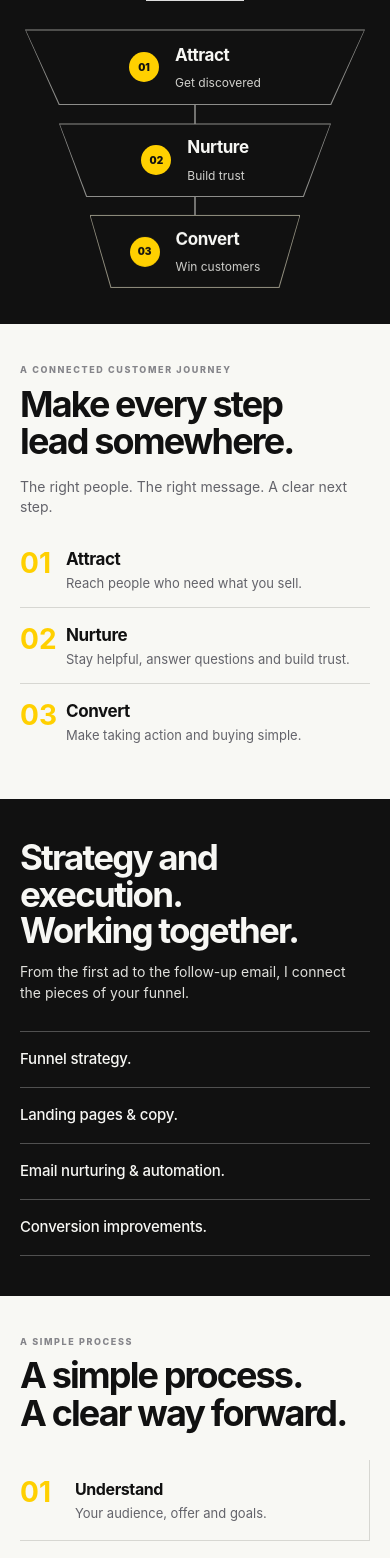
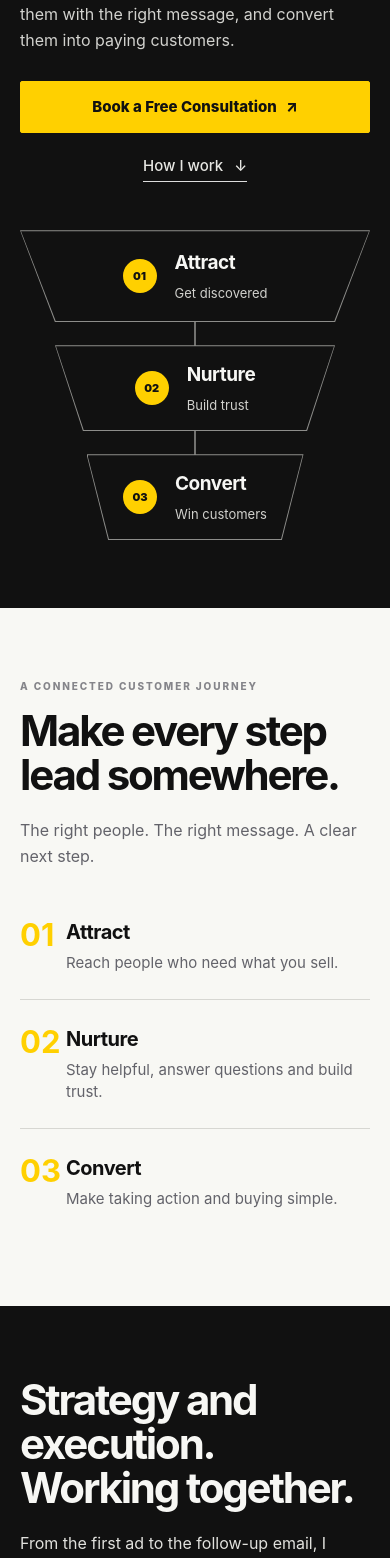
Before and after one commit to saugat420/digital-saugat-portfolio-website, a Next.js app: page / in a window 390 px wide. Shown: the part 410-1968 px from the top of the page. Built offline with nearby package versions, Linux system fonts and the light colour scheme.

Commit message:
Update Site source

```diff
--- a/app/globals.css
+++ b/app/globals.css
@@ -12,7 +12,7 @@
 }
 
 * { box-sizing: border-box; }
-html { scroll-behavior: smooth; scroll-padding-top: 64px; }
+html { scroll-behavior: smooth; scroll-padding-top: 74px; }
 body {
   margin: 0;
   overflow-x: hidden;
@@ -26,8 +26,8 @@ button, input, textarea { font: inherit; }
 button { color: inherit; }
 ::selection { background: var(--yellow); color: var(--ink); }
 
-.container { width: min(1318px, calc(100% - 80px)); margin-inline: auto; }
-.section { padding: 70px 0; scroll-margin-top: 64px; }
+.container { width: min(1200px, calc(100% - 80px)); margin-inline: auto; }
+.section { padding: clamp(96px, 9vw, 132px) 0; scroll-margin-top: 74px; }
 .dark { background: var(--ink); color: #f7f7f4; }
 .light { background: var(--paper); color: var(--ink); }
 
@@ -35,13 +35,13 @@ button { color: inherit; }
   position: sticky;
   z-index: 100;
   top: 0;
-  height: 64px;
+  height: 74px;
   background: rgba(17, 17, 17, .96);
   border-bottom: 1px solid #4c4c4c;
   backdrop-filter: blur(12px);
 }
 .header-inner {
-  width: min(1318px, calc(100% - 80px));
+  width: min(1200px, calc(100% - 80px));
   height: 100%;
   margin: auto;
   display: flex;
@@ -51,13 +51,13 @@ button { color: inherit; }
 .logo-link { display: inline-flex; align-items: center; }
 .brand-image { display: block; width: 176px; height: auto; margin-block: -20px; object-fit: contain; }
 .brand-image-compact { width: 182px; margin-block: -24px; }
-.desktop-nav { display: flex; align-items: center; gap: 40px; font-size: 14px; font-weight: 600; }
+.desktop-nav { display: flex; align-items: center; gap: 42px; font-size: 15px; font-weight: 600; }
 .desktop-nav > a:not(.button) { color: #f2f2ee; transition: color .2s ease; }
 .desktop-nav > a:not(.button):hover { color: var(--yellow); }
 
 .button {
   display: inline-flex;
-  min-height: 48px;
+  min-height: 52px;
   align-items: center;
   justify-content: center;
   gap: 9px;
@@ -65,15 +65,15 @@ button { color: inherit; }
   border-radius: 2px;
   background: var(--yellow);
   color: var(--ink);
-  padding: 0 25px;
-  font-size: 14px;
+  padding: 0 28px;
+  font-size: 15px;
   font-weight: 800;
   line-height: 1;
   cursor: pointer;
   transition: transform .2s ease, background-color .2s ease;
 }
 .button:hover { transform: translateY(-2px); background: #ffdc36; }
-.button-small { min-height: 40px; padding-inline: 19px; font-size: 13px; }
+.button-small { min-height: 44px; padding-inline: 21px; font-size: 14px; }
 .button-arrow { display: inline-block; transition: transform .2s ease; }
 .button:hover .button-arrow, .mobile-menu a:hover .button-arrow { transform: translate(3px, -3px); }
 .button:focus-visible, a:focus-visible, input:focus-visible, textarea:focus-visible, button:focus-visible {
@@ -95,17 +95,17 @@ button { color: inherit; }
 .menu-button span { width: 20px; height: 1px; background: #fff; transition: transform .2s ease; }
 .mobile-menu { display: none; }
 
-.hero { min-height: 590px; display: flex; align-items: center; padding: 62px 0 54px; overflow: hidden; }
+.hero { min-height: calc(100svh - 74px); display: flex; align-items: center; padding: clamp(88px, 9vw, 132px) 0; overflow: hidden; }
 .hero-grid {
   display: grid;
-  grid-template-columns: minmax(0, 1.32fr) minmax(360px, .68fr);
+  grid-template-columns: minmax(0, 1.28fr) minmax(380px, .72fr);
   align-items: center;
-  gap: clamp(44px, 5vw, 78px);
+  gap: clamp(68px, 7vw, 100px);
 }
 .eyebrow {
-  margin: 0 0 17px;
+  margin: 0 0 22px;
   color: #85858a;
-  font-size: 11px;
+  font-size: 12px;
   font-weight: 850;
   letter-spacing: .2em;
   line-height: 1.25;
@@ -114,21 +114,21 @@ button { color: inherit; }
 .dark .eyebrow { color: var(--yellow); }
 h1, h2, h3, p { margin-top: 0; }
 h1 {
-  margin-bottom: 20px;
-  font-size: clamp(50px, 4.45vw, 68px);
+  margin-bottom: 28px;
+  font-size: clamp(54px, 5.45vw, 78px);
   font-weight: 720;
   letter-spacing: -.052em;
-  line-height: 1.02;
+  line-height: 1.01;
 }
 h1 span { color: var(--yellow); }
 .hero-intro {
   max-width: 690px;
-  margin-bottom: 28px;
+  margin-bottom: 38px;
   color: #d2d2ce;
-  font-size: 18px;
-  line-height: 1.48;
+  font-size: clamp(18px, 1.45vw, 20px);
+  line-height: 1.65;
 }
-.hero-actions { display: flex; align-items: center; gap: 42px; }
+.hero-actions { display: flex; align-items: center; gap: 46px; }
 .hero-actions .button { min-width: 292px; }
 .text-link {
   display: inline-flex;
@@ -137,7 +137,7 @@ h1 span { color: var(--yellow); }
   border-bottom: 1px solid #ddd;
   padding-bottom: 4px;
   color: #e7e7e3;
-  font-size: 15px;
+  font-size: 16px;
   font-weight: 500;
 }
 .text-link:hover { color: var(--yellow); border-color: var(--yellow); }
@@ -149,7 +149,7 @@ h1 span { color: var(--yellow); }
   display: flex;
   align-items: center;
   flex-direction: column;
-  gap: 26px;
+  gap: 30px;
   padding: 4px 0;
 }
 .funnel-guide { display: none; }
@@ -167,7 +167,7 @@ h1 span { color: var(--yellow); }
 .funnel-stage {
   position: relative;
   z-index: 1;
-  min-height: 112px;
+  min-height: 124px;
   border: 0;
   display: flex;
   align-items: center;
@@ -187,33 +187,33 @@ h1 span { color: var(--yellow); }
 }
 .funnel-stage > * { position: relative; z-index: 2; }
 .funnel-stage-1 { width: 100%; animation: funnelPulse 7.2s ease-in-out infinite; }
-.funnel-stage-2 { width: 71%; min-height: 95px; animation: funnelPulse 7.2s 2.4s ease-in-out infinite; }
-.funnel-stage-3 { width: 49%; min-height: 84px; animation: funnelPulse 7.2s 4.8s ease-in-out infinite; }
+.funnel-stage-2 { width: 71%; min-height: 104px; animation: funnelPulse 7.2s 2.4s ease-in-out infinite; }
+.funnel-stage-3 { width: 49%; min-height: 92px; animation: funnelPulse 7.2s 4.8s ease-in-out infinite; }
 .funnel-number {
   display: grid;
-  flex: 0 0 34px;
-  width: 34px;
-  height: 34px;
+  flex: 0 0 38px;
+  width: 38px;
+  height: 38px;
   place-items: center;
   border-radius: 50%;
   background: var(--yellow);
   color: var(--ink);
-  font-size: 11px;
+  font-size: 12px;
   font-weight: 900;
 }
 .funnel-stage div { display: flex; min-width: 0; flex-direction: column; gap: 6px; }
-.funnel-stage strong { font-size: 20px; letter-spacing: -.025em; }
-.funnel-stage div span { color: #d1d1cd; font-size: 13px; white-space: nowrap; }
+.funnel-stage strong { font-size: 22px; letter-spacing: -.025em; }
+.funnel-stage div span { color: #d1d1cd; font-size: 14px; white-space: nowrap; }
 @keyframes funnelPulse {
   0%, 19%, 100% { background: #8d8d8a; transform: translateY(0); }
   7%, 12% { background: var(--yellow); transform: translateY(-2px); }
 }
 
-.section-heading { margin-bottom: 44px; }
+.section-heading { margin-bottom: 68px; }
 .split-heading { display: block; }
 h2 {
-  margin-bottom: 16px;
-  font-size: clamp(40px, 3.7vw, 54px);
+  margin-bottom: 22px;
+  font-size: clamp(46px, 4.7vw, 68px);
   font-weight: 720;
   letter-spacing: -.052em;
   line-height: 1.04;
@@ -222,17 +222,17 @@ h2 {
   max-width: 570px;
   margin-bottom: 0;
   color: var(--muted-light);
-  font-size: 17px;
-  line-height: 1.5;
+  font-size: 18px;
+  line-height: 1.65;
 }
 .journey-grid { display: grid; grid-template-columns: repeat(3, 1fr); }
 .journey-item {
   position: relative;
-  min-height: 172px;
-  padding: 30px 42px 18px 0;
+  min-height: 220px;
+  padding: 38px 46px 28px 0;
   border-right: 1px solid var(--line-light);
 }
-.journey-item + .journey-item { padding-left: 54px; }
+.journey-item + .journey-item { padding-left: 58px; }
 .journey-item:last-child { border-right: 0; }
 .journey-item::before {
   content: "";
@@ -243,81 +243,81 @@ h2 {
   height: 3px;
   background: var(--yellow);
 }
-.step-number { display: block; color: var(--yellow); font-size: 29px; font-weight: 720; line-height: 1; }
+.step-number { display: block; color: var(--yellow); font-size: 34px; font-weight: 720; line-height: 1; }
 .journey-item h3 {
   display: inline-block;
-  margin: -31px 0 10px 70px;
-  font-size: 22px;
+  margin: -35px 0 14px 76px;
+  font-size: 25px;
   font-weight: 720;
   letter-spacing: -.025em;
 }
-.journey-item p { max-width: 275px; margin: 0; color: var(--muted-light); font-size: 16px; line-height: 1.45; }
+.journey-item p { max-width: 290px; margin: 0; color: var(--muted-light); font-size: 17px; line-height: 1.65; }
 
 .expertise-grid {
   display: grid;
   grid-template-columns: .58fr .42fr;
-  gap: clamp(70px, 9vw, 145px);
+  gap: clamp(80px, 10vw, 150px);
   align-items: center;
 }
-.expertise-grid h2 { margin-bottom: 14px; font-size: clamp(39px, 3.25vw, 49px); }
+.expertise-grid h2 { margin-bottom: 22px; font-size: clamp(48px, 4.2vw, 62px); }
 .dark .section-copy { max-width: 520px; color: #e1e1dd; }
 .service-list { border-top: 1px solid var(--line-dark); }
 .service-row {
   display: grid;
   grid-template-columns: 1fr;
   align-items: center;
-  min-height: 62px;
+  min-height: 84px;
   border-bottom: 1px solid var(--line-dark);
 }
 .service-row > span { display: none; }
-.service-row h3 { margin: 0; font-size: 16px; font-weight: 450; letter-spacing: -.015em; }
+.service-row h3 { margin: 0; font-size: 21px; font-weight: 500; letter-spacing: -.02em; }
 
 .process-section > .container {
   display: grid;
   grid-template-columns: .48fr .52fr;
-  gap: clamp(70px, 9vw, 140px);
+  gap: clamp(80px, 10vw, 150px);
   align-items: start;
 }
-.process-heading h2 { margin-bottom: 0; font-size: clamp(40px, 3.5vw, 52px); }
+.process-heading h2 { margin-bottom: 0; font-size: clamp(48px, 4.3vw, 62px); }
 .process-grid { display: grid; grid-template-columns: repeat(2, 1fr); }
 .process-item {
-  min-height: 128px;
+  min-height: 170px;
   display: grid;
-  grid-template-columns: 46px 1fr;
-  gap: 17px;
-  padding: 14px 28px 22px 0;
+  grid-template-columns: 54px 1fr;
+  gap: 20px;
+  padding: 22px 32px 32px 0;
   border-bottom: 1px solid var(--line-light);
 }
 .process-item:nth-child(odd) { border-right: 1px solid var(--line-light); }
-.process-item:nth-child(even) { padding-left: 36px; }
-.process-item:nth-child(n+3) { padding-top: 30px; border-bottom: 0; }
+.process-item:nth-child(even) { padding-left: 42px; }
+.process-item:nth-child(n+3) { padding-top: 38px; border-bottom: 0; }
 .process-item .step-number { margin-top: 1px; }
-.process-item h3 { margin: 0 0 4px; font-size: 17px; font-weight: 750; letter-spacing: -.025em; }
-.process-item p { max-width: 215px; margin: 0; color: var(--muted-light); font-size: 14px; line-height: 1.35; }
+.process-item h3 { margin: 0 0 8px; font-size: 21px; font-weight: 750; letter-spacing: -.025em; }
+.process-item p { max-width: 235px; margin: 0; color: var(--muted-light); font-size: 16px; line-height: 1.55; }
 
-.about-section { background: var(--surface); padding: 50px 0; }
+.about-section { background: var(--surface); padding: 88px 0; }
 .about-grid {
   display: grid;
   grid-template-columns: 1.1fr .9fr;
-  gap: 60px;
+  gap: 76px;
   align-items: center;
 }
-.about-heading .eyebrow { margin-bottom: 12px; }
-.about-heading h2 { margin: 0; font-size: clamp(38px, 3.55vw, 52px); }
-.about-copy { border-left: 1px solid #72726f; padding: 6px 0 6px 58px; }
-.about-copy p { max-width: 540px; margin: 0; color: #f0f0ec; font-size: 17px; line-height: 1.48; }
+.about-heading .eyebrow { margin-bottom: 16px; }
+.about-heading h2 { margin: 0; font-size: clamp(46px, 4.2vw, 62px); }
+.about-copy { border-left: 1px solid #72726f; padding: 12px 0 12px 66px; }
+.about-copy p { max-width: 560px; margin: 0; color: #f0f0ec; font-size: clamp(19px, 1.6vw, 22px); line-height: 1.6; }
 
-.consultation-section { padding: 66px 0; }
+.consultation-section { padding: clamp(100px, 10vw, 140px) 0; }
 .consultation-grid {
   display: grid;
   grid-template-columns: .56fr .44fr;
-  gap: clamp(70px, 10vw, 155px);
+  gap: clamp(84px, 11vw, 160px);
   align-items: start;
 }
-.consultation-copy { position: static; padding-top: 10px; }
-.consultation-copy h2 { max-width: 510px; font-size: clamp(40px, 3.45vw, 52px); }
-.field { margin-bottom: 9px; }
-.field label { display: block; margin-bottom: 5px; color: #171717; font-size: 10px; font-weight: 800; }
+.consultation-copy { position: static; padding-top: 12px; }
+.consultation-copy h2 { max-width: 540px; font-size: clamp(48px, 4.25vw, 62px); }
+.field { margin-bottom: 22px; }
+.field label { display: block; margin-bottom: 8px; color: #171717; font-size: 13px; font-weight: 800; }
 .field label span { color: #666; font-weight: 600; }
 .field input, .field textarea {
   width: 100%;
@@ -325,19 +325,19 @@ h2 {
   border-radius: 2px;
   background: #fff;
   color: var(--ink);
-  padding: 9px 11px;
-  font-size: 13px;
+  padding: 13px 15px;
+  font-size: 16px;
   outline: none;
   transition: border-color .2s ease, box-shadow .2s ease;
 }
-.field input { height: 38px; }
-.field textarea { min-height: 66px; resize: vertical; }
+.field input { height: 50px; }
+.field textarea { min-height: 110px; resize: vertical; }
 .field input::placeholder, .field textarea::placeholder { color: #a5a5a0; }
 .field input:focus, .field textarea:focus { border-color: #696965; box-shadow: 0 0 0 2px rgba(255,208,0,.35); }
-.form-button { width: 100%; min-height: 42px; margin-top: 1px; font-size: 12px; }
+.form-button { width: 100%; min-height: 52px; margin-top: 2px; font-size: 14px; }
 .form-button:disabled { opacity: .65; cursor: wait; transform: none; }
-.privacy-note { margin: 8px 0 0; color: #74746f; font-size: 10px; line-height: 1.4; }
-.form-status { min-height: 20px; margin-top: 7px; font-size: 11px; line-height: 1.4; }
+.privacy-note { margin: 12px 0 0; color: #74746f; font-size: 12px; line-height: 1.5; }
+.form-status { min-height: 22px; margin-top: 10px; font-size: 13px; line-height: 1.45; }
 .form-status.error { color: #a4261d; }
 .form-status.success { color: #236738; }
 .retry-button {
@@ -353,10 +353,10 @@ h2 {
 }
 .honeypot { position: absolute; left: -10000px; width: 1px; height: 1px; overflow: hidden; }
 
-.site-footer { padding: 28px 0; border-top: 1px solid #2f2f2f; }
+.site-footer { padding: 52px 0; border-top: 1px solid #2f2f2f; }
 .footer-inner { display: flex; align-items: center; justify-content: space-between; gap: 30px; }
-.footer-inner > div p { margin: 5px 0 0; color: #b7b7b2; font-size: 11px; }
-.footer-inner > p { margin: 0; color: #d1d1cd; font-size: 11px; }
+.footer-inner > div p { margin: 8px 0 0; color: #b7b7b2; font-size: 13px; }
+.footer-inner > p { margin: 0; color: #d1d1cd; font-size: 13px; }
 
 [data-reveal] { opacity: 1; transform: none; }
 @media (prefers-reduced-motion: no-preference) {
@@ -371,27 +371,27 @@ h2 {
 }
 
 @media (max-width: 980px) {
-  .container, .header-inner { width: min(100% - 48px, 1318px); }
+  .container, .header-inner { width: min(100% - 48px, 1200px); }
   .hero-grid { grid-template-columns: minmax(0, 1.1fr) minmax(320px, .9fr); gap: 28px; }
-  h1 { font-size: clamp(43px, 5.3vw, 56px); }
-  .hero-intro { font-size: 16px; }
+  h1 { font-size: clamp(48px, 6vw, 64px); }
+  .hero-intro { font-size: 17px; }
   .process-section > .container { gap: 54px; }
 }
 
 @media (max-width: 760px) {
-  html { scroll-padding-top: 58px; }
+  html { scroll-padding-top: 66px; }
   .container, .header-inner { width: min(100% - 40px, 445px); }
-  .section { padding: 40px 0; scroll-margin-top: 58px; }
-  .site-header { height: 58px; border-bottom-color: #2d2d2d; }
-  .brand-image { width: 164px; margin-block: -17px; }
-  .brand-image-compact { width: 156px; margin-block: -18px; }
+  .section { padding: 72px 0; scroll-margin-top: 66px; }
+  .site-header { height: 66px; border-bottom-color: #2d2d2d; }
+  .brand-image { width: 172px; margin-block: -17px; }
+  .brand-image-compact { width: 168px; margin-block: -18px; }
   .desktop-nav { display: none; }
   .menu-button { display: flex; }
   .menu-button[aria-expanded="true"] span:first-child { transform: translateY(3.5px) rotate(45deg); }
   .menu-button[aria-expanded="true"] span:last-child { transform: translateY(-3.5px) rotate(-45deg); }
   .mobile-menu {
     position: fixed;
-    inset: 58px 0 auto;
+    inset: 66px 0 auto;
     display: flex;
     max-height: 0;
     overflow: hidden;
@@ -403,7 +403,7 @@ h2 {
     transition: max-height .25s ease, opacity .18s ease, visibility .18s ease;
   }
   .mobile-menu.is-open {
-    max-height: calc(100svh - 58px);
+    max-height: calc(100svh - 66px);
     visibility: visible;
     padding-block: 10px 20px;
     border-bottom: 1px solid #303030;
@@ -420,84 +420,84 @@ h2 {
   }
   .menu-is-open { overflow: hidden; }
 
-  .hero { min-height: auto; padding: 28px 0 36px; }
-  .hero-grid { grid-template-columns: 1fr; gap: 28px; }
-  .eyebrow { margin-bottom: 10px; font-size: 9px; letter-spacing: .18em; }
-  h1 { margin-bottom: 11px; font-size: 36px; line-height: .99; }
-  .hero-intro { margin-bottom: 13px; font-size: 13.5px; line-height: 1.4; }
-  .hero-actions { align-items: stretch; flex-direction: column; gap: 13px; }
-  .hero-actions .button { width: 100%; min-width: 0; min-height: 42px; }
-  .text-link { align-self: center; font-size: 14px; }
-  .hero-visual { width: min(100%, 340px); margin-inline: auto; }
-  .funnel-wrap { width: 100%; margin: 0 auto; gap: 18px; padding: 0; }
-  .funnel-stage { min-height: 76px; gap: 16px; padding: 12px 22px; }
-  .funnel-guide-left { top: 76px; bottom: 60px; }
-  .funnel-stage-2 { width: 80%; min-height: 72px; }
-  .funnel-stage-3 { width: 62%; min-height: 66px; }
-  .funnel-number { flex-basis: 30px; width: 30px; height: 30px; font-size: 10px; }
-  .funnel-stage strong { font-size: 17px; }
-  .funnel-stage div span { font-size: 12px; }
+  .hero { min-height: auto; padding: 56px 0 68px; }
+  .hero-grid { grid-template-columns: 1fr; gap: 48px; }
+  .eyebrow { margin-bottom: 16px; font-size: 10px; letter-spacing: .19em; }
+  h1 { margin-bottom: 22px; font-size: clamp(42px, 11vw, 56px); line-height: 1; }
+  .hero-intro { margin-bottom: 28px; font-size: 16px; line-height: 1.58; }
+  .hero-actions { align-items: stretch; flex-direction: column; gap: 22px; }
+  .hero-actions .button { width: 100%; min-width: 0; min-height: 52px; }
+  .text-link { align-self: center; font-size: 15px; }
+  .hero-visual { width: min(100%, 365px); margin-inline: auto; }
+  .funnel-wrap { width: 100%; margin: 0 auto; gap: 23px; padding: 0; }
+  .funnel-stage { min-height: 92px; gap: 18px; padding: 16px 24px; }
+  .funnel-guide-left { top: 92px; bottom: 70px; }
+  .funnel-stage-2 { width: 80%; min-height: 86px; }
+  .funnel-stage-3 { width: 62%; min-height: 78px; }
+  .funnel-number { flex-basis: 34px; width: 34px; height: 34px; font-size: 11px; }
+  .funnel-stage strong { font-size: 19px; }
+  .funnel-stage div span { font-size: 13px; }
 
-  .section-heading { margin-bottom: 28px; }
-  h2 { font-size: 36px; }
-  .split-heading p, .section-copy, .consultation-copy > p:last-child { font-size: 14px; line-height: 1.45; }
+  .section-heading { margin-bottom: 44px; }
+  h2 { font-size: clamp(42px, 10.5vw, 50px); }
+  .split-heading p, .section-copy, .consultation-copy > p:last-child { font-size: 16px; line-height: 1.6; }
   .journey-grid { grid-template-columns: 1fr; }
   .journey-item, .journey-item + .journey-item {
     min-height: 0;
     display: grid;
     grid-template-columns: 46px 1fr;
-    padding: 15px 0;
+    padding: 24px 0;
     border-right: 0;
     border-bottom: 1px solid var(--line-light);
   }
-  .journey-item:first-child { padding-top: 2px; }
+  .journey-item:first-child { padding-top: 4px; }
   .journey-item:last-child { border-bottom: 0; }
   .journey-item::before { display: none; }
-  .journey-item .step-number { grid-row: span 2; margin: 2px 0 0; font-size: 28px; }
-  .journey-item h3 { margin: 0 0 2px 0; font-size: 17px; }
-  .journey-item p { grid-column: 2; max-width: none; font-size: 13px; line-height: 1.35; }
+  .journey-item .step-number { grid-row: span 2; margin: 2px 0 0; font-size: 31px; }
+  .journey-item h3 { margin: 0 0 5px 0; font-size: 20px; }
+  .journey-item p { grid-column: 2; max-width: none; font-size: 15px; line-height: 1.5; }
 
-  .expertise-grid { grid-template-columns: 1fr; gap: 28px; }
-  .expertise-grid h2 { font-size: 35px; }
-  .dark .section-copy { font-size: 14px; }
-  .service-row { min-height: 56px; }
-  .service-row h3 { font-size: 15px; }
+  .expertise-grid { grid-template-columns: 1fr; gap: 44px; }
+  .expertise-grid h2 { font-size: clamp(42px, 10.5vw, 50px); }
+  .dark .section-copy { font-size: 16px; }
+  .service-row { min-height: 76px; }
+  .service-row h3 { font-size: 19px; }
 
   .process-section > .container { display: block; }
-  .process-heading { margin-bottom: 28px; }
-  .process-heading h2 { font-size: 36px; }
+  .process-heading { margin-bottom: 44px; }
+  .process-heading h2 { font-size: clamp(42px, 10.5vw, 50px); }
   .process-grid { grid-template-columns: 1fr; }
   .process-item, .process-item:nth-child(even), .process-item:nth-child(n+3) {
     min-height: 0;
     grid-template-columns: 45px 1fr;
-    gap: 10px;
-    padding: 17px 0;
+    gap: 14px;
+    padding: 26px 0;
     border-right: 0;
     border-bottom: 1px solid var(--line-light);
   }
   .process-item:last-child { border-bottom: 0; }
-  .process-item .step-number { font-size: 28px; }
-  .process-item h3 { font-size: 16px; }
-  .process-item p { max-width: none; font-size: 13px; }
+  .process-item .step-number { font-size: 31px; }
+  .process-item h3 { font-size: 19px; }
+  .process-item p { max-width: none; font-size: 15px; line-height: 1.5; }
 
-  .about-section { padding: 40px 0; }
-  .about-grid { grid-template-columns: 1fr; gap: 20px; }
-  .about-heading h2 { font-size: 35px; }
+  .about-section { padding: 68px 0; }
+  .about-grid { grid-template-columns: 1fr; gap: 30px; }
+  .about-heading h2 { font-size: clamp(42px, 10.5vw, 50px); }
   .about-copy { border-left: 0; padding: 0; }
-  .about-copy p { font-size: 14px; line-height: 1.42; }
+  .about-copy p { font-size: 17px; line-height: 1.58; }
 
-  .consultation-section { padding: 44px 0 42px; }
-  .consultation-grid { grid-template-columns: 1fr; gap: 30px; }
+  .consultation-section { padding: 76px 0 72px; }
+  .consultation-grid { grid-template-columns: 1fr; gap: 48px; }
   .consultation-copy { padding-top: 0; }
-  .consultation-copy h2 { margin-bottom: 10px; font-size: 35px; }
-  .field { margin-bottom: 8px; }
-  .field input { height: 37px; }
-  .field textarea { min-height: 58px; }
-  .form-button { min-height: 42px; }
+  .consultation-copy h2 { margin-bottom: 18px; font-size: clamp(42px, 10.5vw, 50px); }
+  .field { margin-bottom: 20px; }
+  .field input { height: 48px; }
+  .field textarea { min-height: 100px; }
+  .form-button { min-height: 52px; }
 
-  .site-footer { padding: 24px 0; }
+  .site-footer { padding: 42px 0; }
   .footer-inner { align-items: flex-end; }
-  .footer-inner > div p, .footer-inner > p { font-size: 9px; }
+  .footer-inner > div p, .footer-inner > p { font-size: 11px; }
 }
 
 @media (max-width: 430px) {
```
Also changed, not shown: 1 other file (tests, documents, lock files or other folders).
